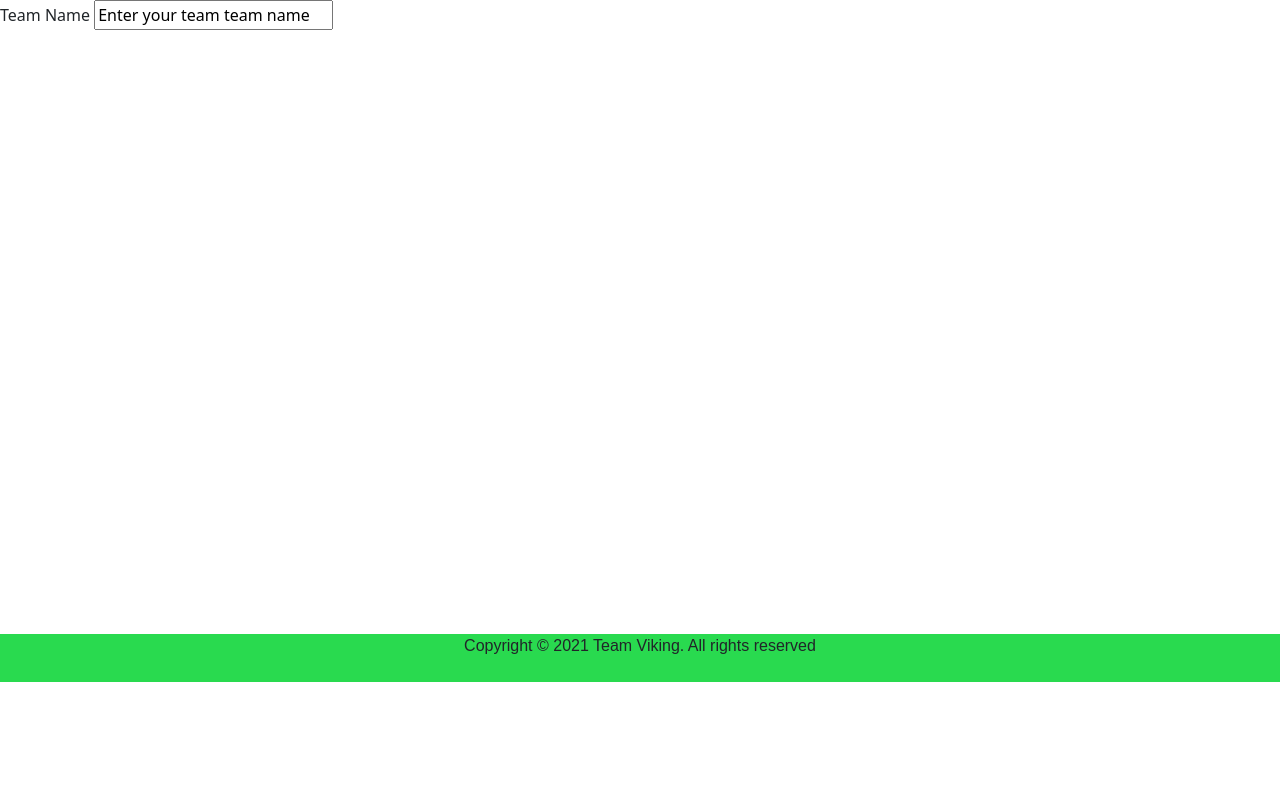
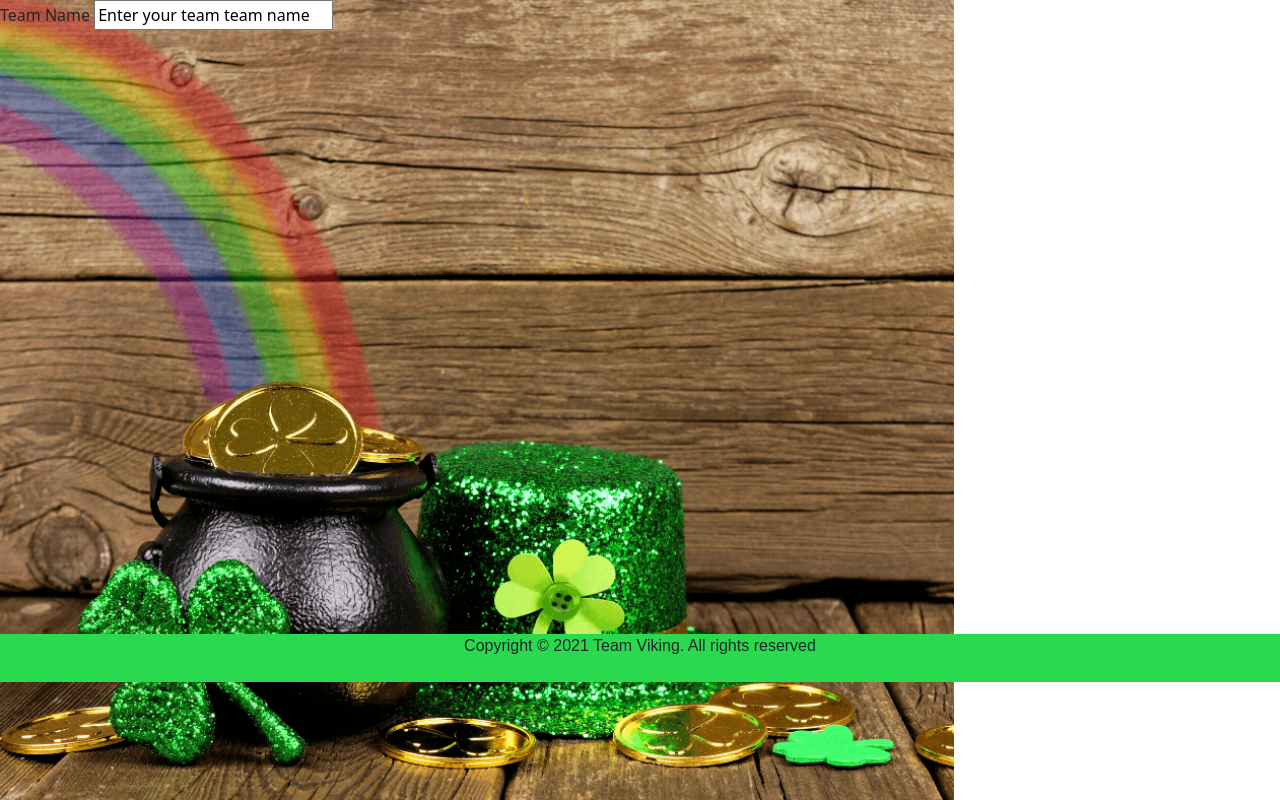
Before and after one commit to jumboduck/st-patricks-quiz, a Flask app: page /login in a window 1280 px wide. Shown: the part 118-918 px from the top of the page. Before the commit the page ends 800 px from the top, so only its background shows below. Run offline with Flask 2, Linux system fonts and the light colour scheme; some libraries are stand-ins or nearby versions; some web fonts are replaced.

Commit message:
login page background image added

```diff
--- a/static/css/style.css
+++ b/static/css/style.css
@@ -34,6 +34,24 @@ h1 {
 
 p {
     font-family: "Aclonica", sans-serif;
+}
+
+/* Login-page */
+
+.login-img {
+    width: 100vw;
+    height: 100vh;
+    background-image: url(/static/css/images/login-page.png);
+    background-repeat: no-repeat;
+    background-size: contain;
+}
+/* Quiz-page */
+
+.quiz-img {
+    width: 100vw;
+    height: 100vh;
+    background-image: url(/static/css/images/clover.jpg);
+    position: absolute;
 }
 
 /* leaderboard-page */
--- a/templates/login.html
+++ b/templates/login.html
@@ -1,10 +1,12 @@
 {% extends 'base.html' %} {% block content %}
 
 <div class="">
+    <div class="login-img">
     <form class="" action="index.html" method="post">
         <label for="">Team Name</label>
         <input type="text" name="tname" value="Enter your team team name">
     </form>
+    </div>
 </div>
 
 {% endblock %}
```
Also changed, not shown: static/css/images/login-page.png (added).
